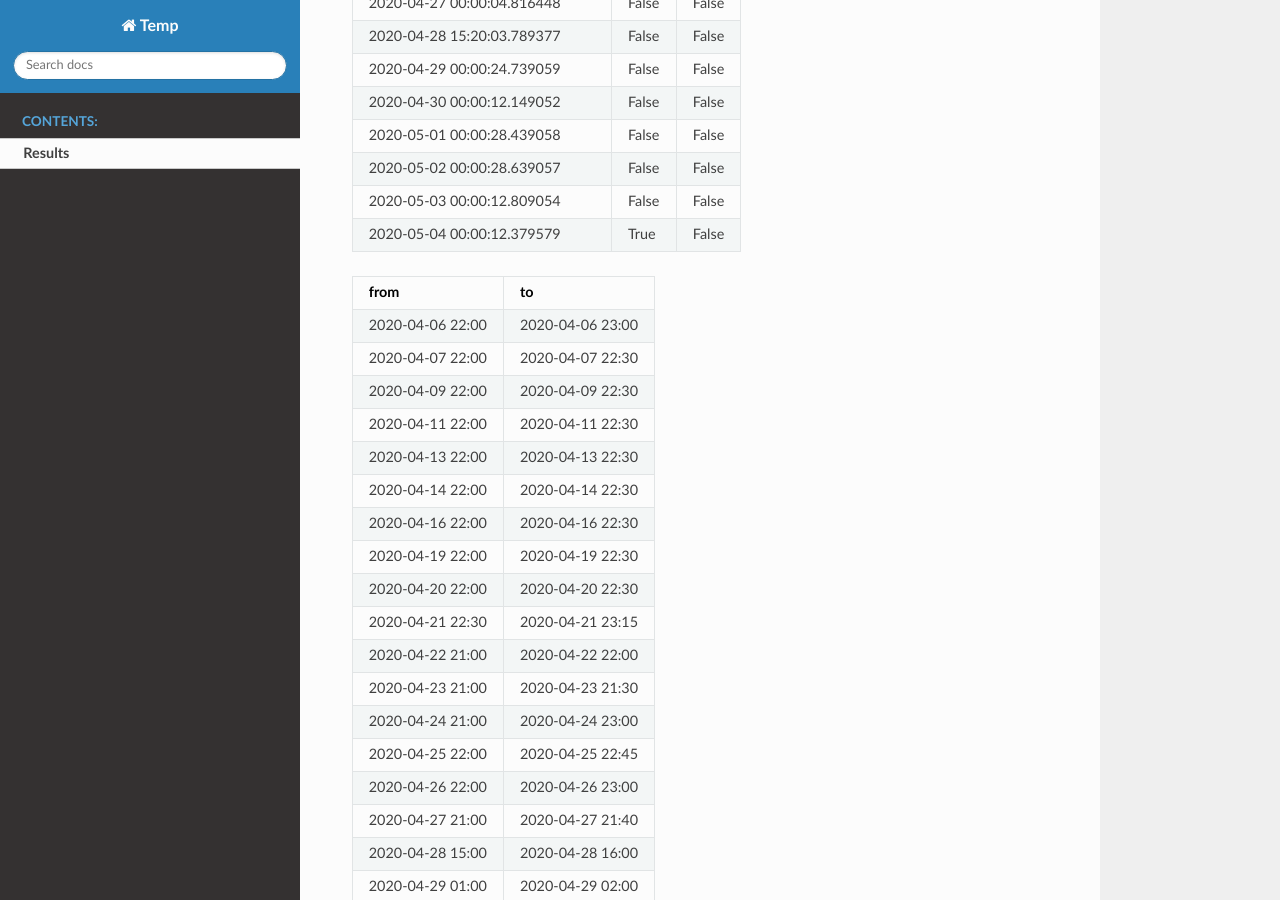
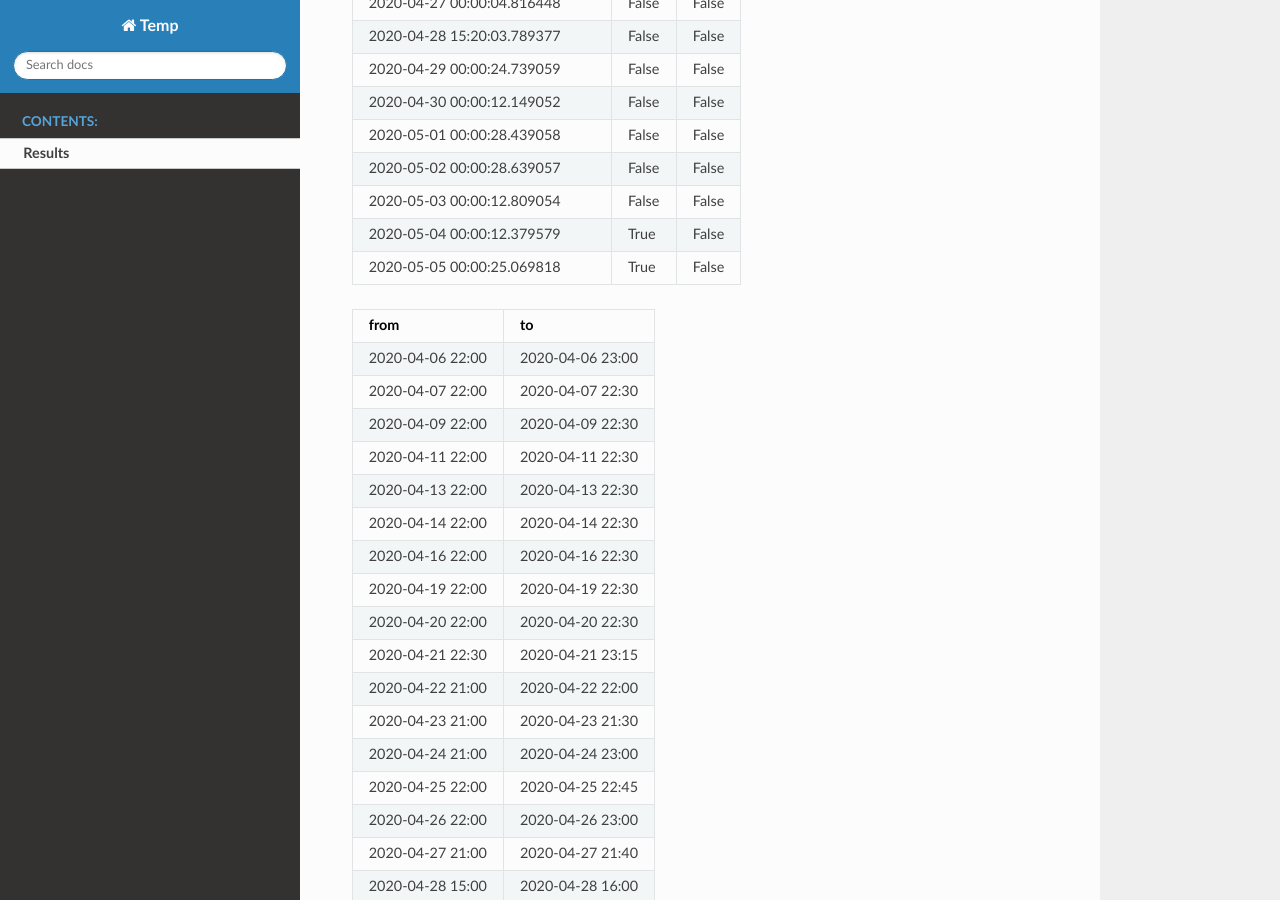
Before and after one commit to shlomow/queries-results, a Sphinx documentation site: the page built from source/results.rst, in a window 1280 px wide and 900 px high, scrolled down 899 px. Built offline with Sphinx 7.4.7 and the Read the Docs theme 2.0.0, drawn with Linux system fonts in a browser that asks for light colours.

Commit message:
update results

```diff
--- a/source/results.rst
+++ b/source/results.rst
@@ -34,6 +34,7 @@ Results
    2020-05-02 00:00:28.639057, False, False
    2020-05-03 00:00:12.809054, False, False
    2020-05-04 00:00:12.379579, True, False
+   2020-05-05 00:00:25.069818, True, False
 
 .. csv-table::
    :header: "from", "to"
```
Also changed, not shown: results.json (+1 -1 lines).
